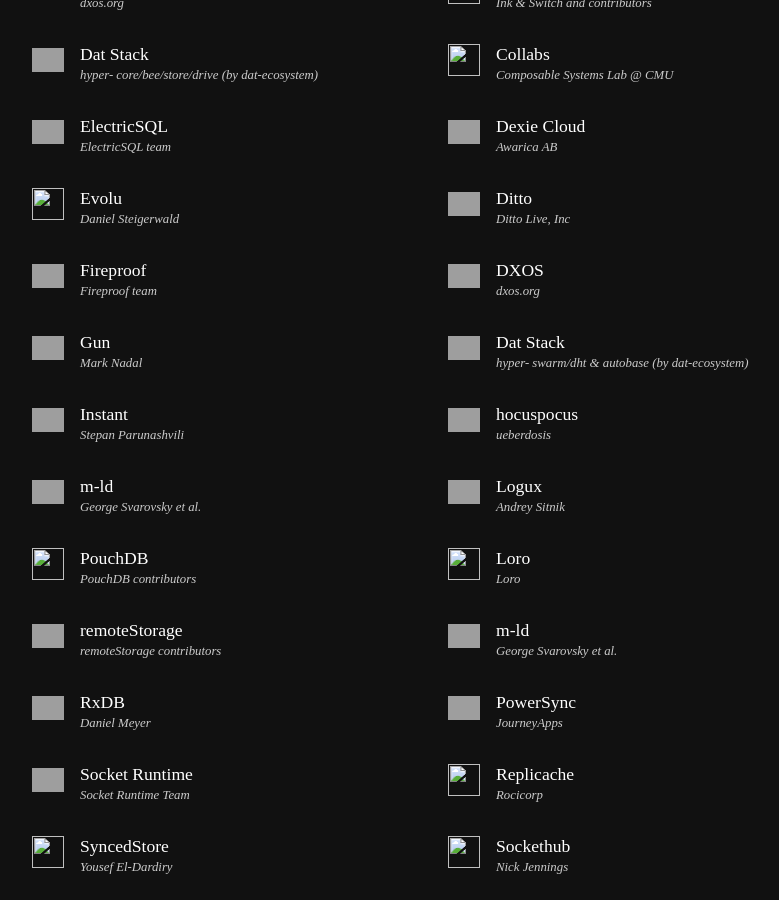
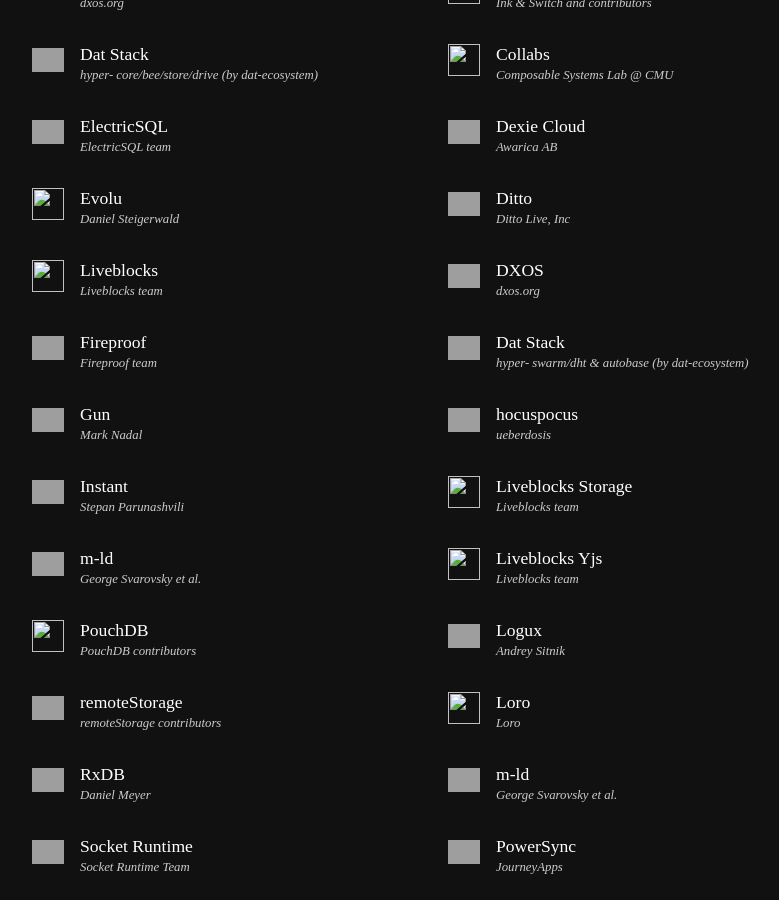
Before and after one commit to mylofi/localfirstweb.dev, a Jekyll site: the page built from index.html, in a window 1280 px wide and 900 px high, scrolled down 2017 px, cut to the strip 0-900 px from the top of the window. Shown: the whole strip, without its empty margins (224-1003 px from the left). Built offline with Jekyll 4.4.1, drawn with Linux system fonts in a browser that asks for light colours; some web fonts are replaced; grey boxes are pictures that could not be loaded.

Commit message:
Update content.json

```diff
--- a/_data/content.json
+++ b/_data/content.json
@@ -168,6 +168,12 @@
             "icon": "https://raw.githubusercontent.com/evoluhq/evolu/main/apps/web/public/favicon-32x32.png"
           },
           {
+            "title": "Liveblocks",
+            "author": "Liveblocks team",
+            "url": "https://liveblocks.io/",
+            "icon": "https://liveblocks.io/favicon.svg"
+          },
+          {
             "title": "Fireproof",
             "author": "Fireproof team",
             "url": "https://use-fireproof.com/",
@@ -309,6 +315,18 @@
             "author": "ueberdosis",
             "url": "https://tiptap.dev/hocuspocus/",
             "icon": "https://yjs.dev/images/logo/yjs.svg"
+          },
+          {
+            "title": "Liveblocks Storage",
+            "author": "Liveblocks team",
+            "url": "https://liveblocks.io/realtime-apis/storage",
+            "icon": "https://liveblocks.io/favicon.svg"
+          },
+          {
+            "title": "Liveblocks Yjs",
+            "author": "Liveblocks team",
+            "url": "https://liveblocks.io/realtime-apis/yjs",
+            "icon": "https://liveblocks.io/favicon.svg"
           },
           {
             "title": "Logux",
```
